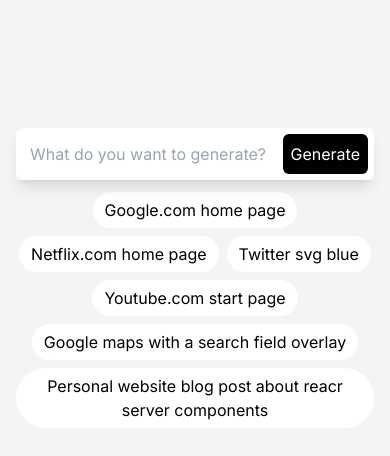
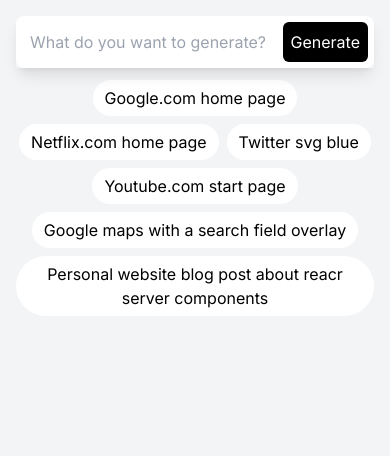
Before and after one commit to alvarlagerlof/rsc-generator, a Next.js app: page / in a window 390 px wide. Shown: the top 456 px of the page. Built offline with nearby package versions, Linux system fonts and the light colour scheme.

Commit message:
Make the mobile view better

```diff
--- a/app/page.tsx
+++ b/app/page.tsx
@@ -22,7 +22,7 @@
   >([]);
   const [currentVersionId, setCurrentVersionId] = useState<string | null>(null);
   const currentVersion = versions.find(
-    (version) => version.id === currentVersionId
+    (version) => version.id === currentVersionId,
   );
   const [isPending, startTransition] = useTransition();
 
@@ -41,7 +41,7 @@
   };
 
   return (
-    <div className="flex flex-row h-full grow gap-8">
+    <div className="flex flex-col md:flex-row h-full grow gap-8">
       {state === "edits" ? (
         <aside className="flex flex-col gap-4 shrink w-48 min-w-48">
           {versions.map((version) => {
@@ -91,7 +91,7 @@
               <div className="overflow-y-auto max-h-96 bg-white rounded-lg p-4">
                 <RenderedRscPayload
                   rscPayload={getValidRscPayloadFromPartial(
-                    currentVersion?.rscPayload ?? ""
+                    currentVersion?.rscPayload ?? "",
                   )}
                 />
               </div>
@@ -140,7 +140,7 @@
                     if (
                       isValidRscPayload(
                         // @ts-expect-error What?
-                        getValidRscPayloadFromPartial(currentGeneration)
+                        getValidRscPayloadFromPartial(currentGeneration),
                       )
                     ) {
                       setCurrentVersionId(newVersionId);
@@ -151,7 +151,7 @@
                       if (
                         previousVersions.find(
                           (previousVersion) =>
-                            previousVersion.id === newVersionId
+                            previousVersion.id === newVersionId,
                         )
                       ) {
                         return previousVersions.map((previousVersion) => {
@@ -373,7 +373,7 @@
 function insertSuspenseBoundaries(rscPayload: string) {
   // Find unresolved line refenreces
   const lineReferences = [...rscPayload.matchAll(/\$L\d{1,2}/g)].map((a) =>
-    a["0"].replace("$L", "")
+    a["0"].replace("$L", ""),
   );
   const lines = rscPayload
     .split("\n")
@@ -388,8 +388,6 @@
     }
   }
 
-  console.log("unresolvedLineRefereces", unresolvedLineRefereces);
-
   function createSuspenseBoundary(lineReference: string) {
     const boundary = `["$","$a",null,{"fallback":["$","p",null,{"children":"Generating..."}],"children":"$L${lineReference}"}]`;
 
@@ -401,14 +399,11 @@
   let clonedPayload = `${rscPayload}`;
   // Find unresolved references and add suspense boundaries
   for (const unresolvedLineReference of unresolvedLineRefereces) {
-    console.log("regex", String.raw`\$L${unresolvedLineReference}`);
     clonedPayload = clonedPayload.replace(
       new RegExp(String.raw`"\$L${unresolvedLineReference}"`, "g"),
-      createSuspenseBoundary(unresolvedLineReference)
+      createSuspenseBoundary(unresolvedLineReference),
     );
   }
-
-  console.log("result", `${suspenseSymbolLine}\n${clonedPayload}`);
 
   return `${suspenseSymbolLine}\n${clonedPayload}`;
 }
@@ -441,7 +436,7 @@
   if (promiseCacheValue === undefined) {
     promiseCache.set(
       rscPayloadWithSuspenseBoundaries,
-      createRscStream(rscPayloadWithSuspenseBoundaries)
+      createRscStream(rscPayloadWithSuspenseBoundaries),
     );
   }
 
```
